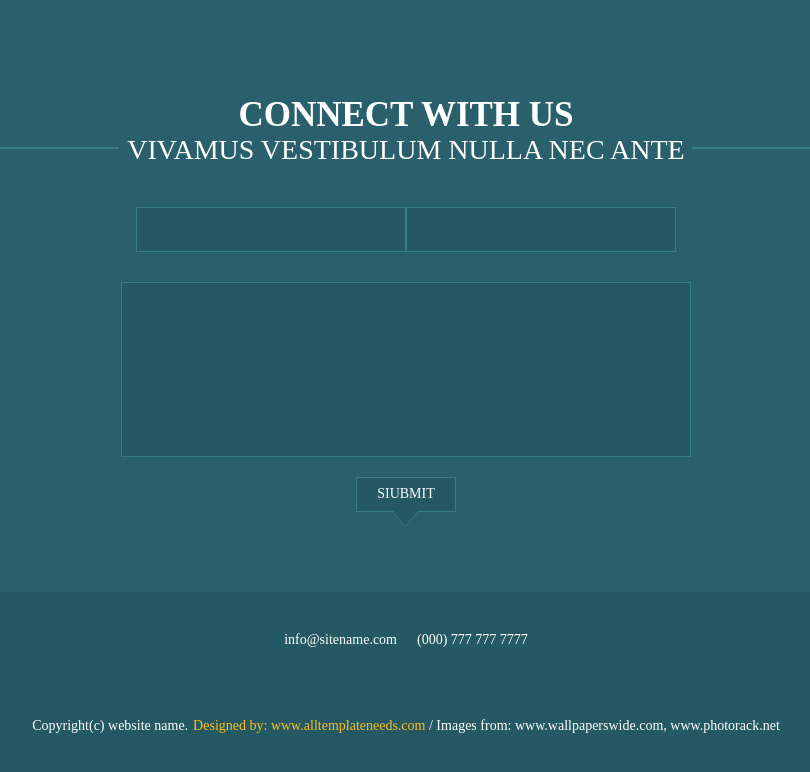
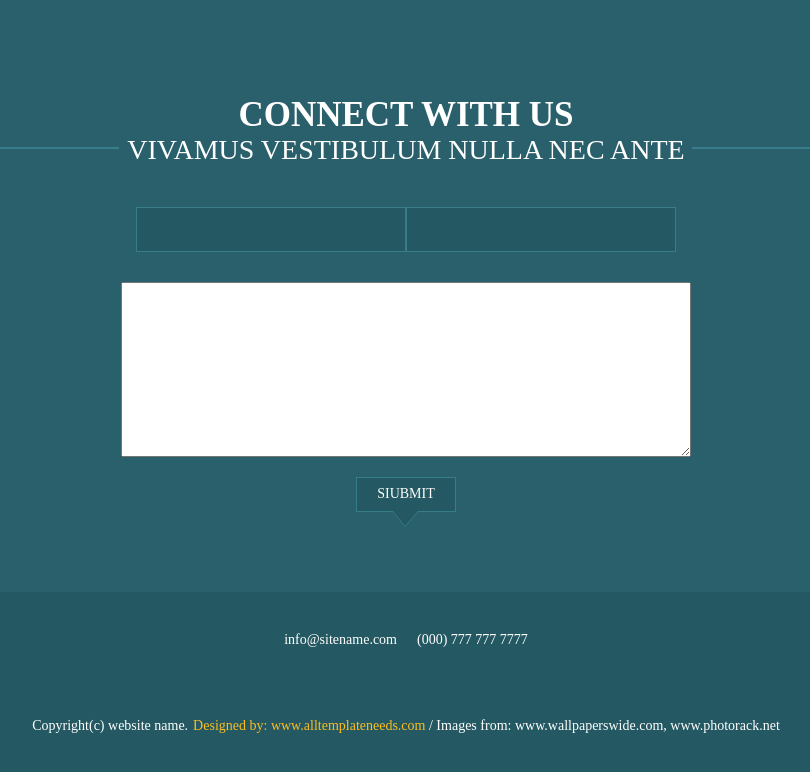
Before and after one commit to blander004/kg, a plain HTML site: page index.html in a window 1280 px wide. Shown: the part 1907-2679 px from the top of the page, without its empty margins (234-1044 px from the left). Drawn offline with Linux system fonts and the light colour scheme.

Commit message:
Update style.css

```diff
--- a/style.css
+++ b/style.css
@@ -415,9 +415,6 @@ h1{
     width: 100%;
     min-height: 175px;
     margin-top: 30px;
-    resize: none;
-    background-color: #245963;
-    border: 1px solid #377d89;
 }
 .qq20 a{
 max-width: 100px;
```
